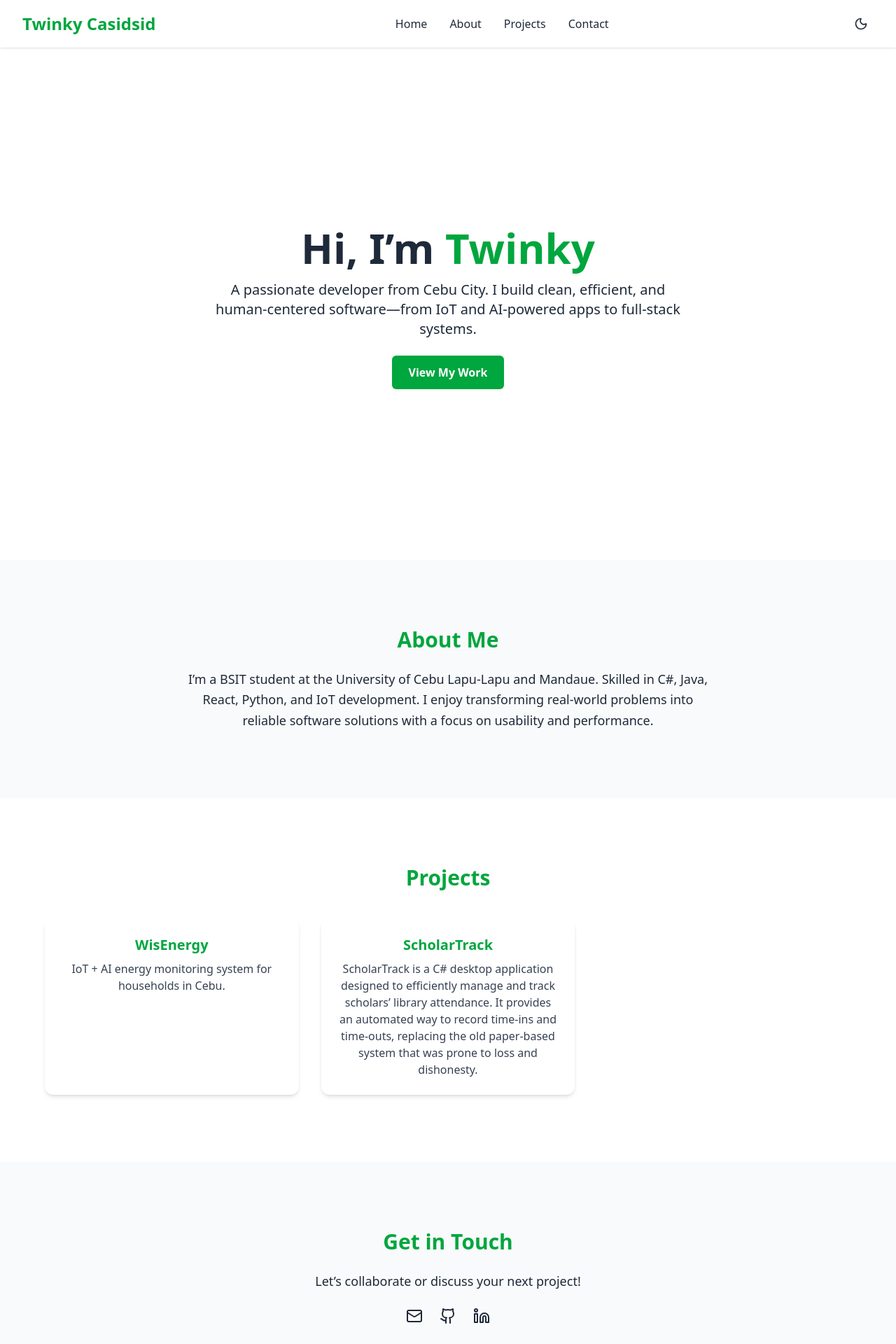
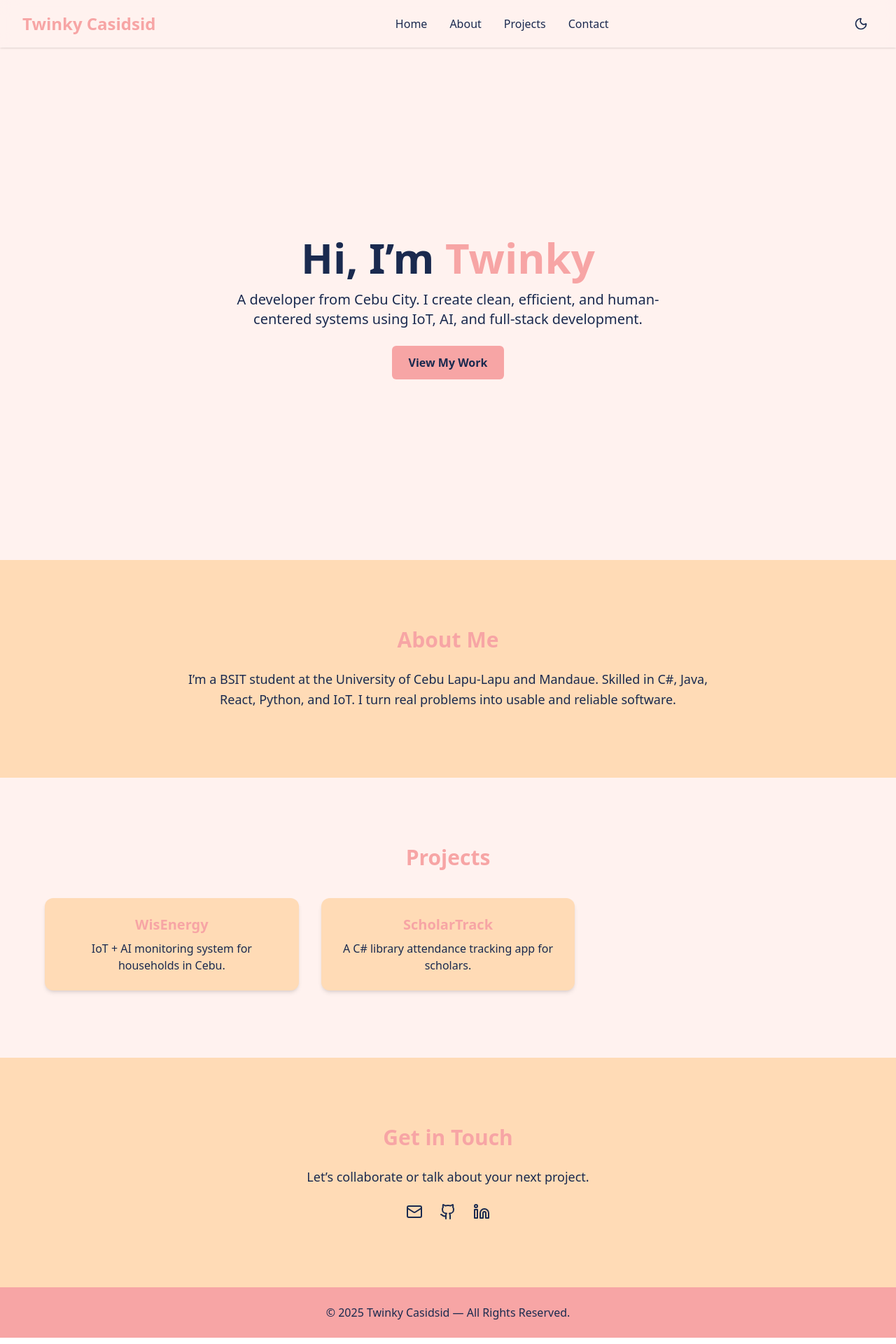
Before and after one commit to twinkycasidsid/twinkyportfolio, a React (Vite) app: page / in a window 1280 px wide. Shown: the top 1920 px of the page at 70% size. Built offline with nearby package versions, Linux system fonts and the light colour scheme.

Commit message:
Implement dark mode toggle and update styles for improved UI consistency

```diff
--- a/src/index.css
+++ b/src/index.css
@@ -1,16 +1,22 @@
 @import "tailwindcss";
 
 @theme {
---color-border: hsl(var(--border))
---color-background: hsl(var(--background))
---color-foreground: hsl(var(--foreground))
+  /* Light Mode */
+  --background: 230 49% 21%;          /* #1A2A4F */
+  --foreground: 0 0% 98%;
 
---color-primary: hsl(var(--primary))
---color-primary-foreground: hsl(var(--primary-foreground))
+  --primary: 0 68% 82%;               /* #F7A5A5 */
+  --primary-foreground: 240 5% 20%;
 
---color-card: hsl(var(--card))
---color-card-foreground: hsl(var(--card-foreground))
+  --card: 27 100% 86%;                /* #FFDBB6 */
+  --card-foreground: 240 5% 15%;
 
+  --secondary: 10 100% 97%;           /* #FFF2EF */
+  --secondary-foreground: 240 5% 20%;
+
+  --border: 0 0% 100% / 20%;
+
+  /* Animation tokens */
   --animate-float: float 6s ease-in-out infinite;
   --animate-pulse-subtle: pulse-subtle 4s ease-in-out infinite;
   --animate-fade-in: fade-in 0.7s ease-out forwards;
@@ -21,26 +27,44 @@
   --animate-meteor: meteor 5s linear infinite;
 
   @keyframes float {
-  0%, 100% {
-    transform: translateY(0);
+    0%, 100% { transform: translateY(0) }
+    50% { transform: translateY(-10px) }
   }
-  50% {
-    transform: translateY(-10px); }}
+
   @keyframes pulse-subtle {
-  0%, 100% {
-    opacity: 1; }
-  50% {
-    opacity: 0.8; }}
+    0%, 100% { opacity: 1 }
+    50% { opacity: 0.8 }
+  }
+
   @keyframes fade-in {
-  0% {
-    opacity: 0; }
-  100% {
-    opacity: 1; }}
+    0% { opacity: 0 }
+    100% { opacity: 1 }
+  }
+
   @keyframes meteor {
     0% {
-    transform: translateX(-100%)
-    translateY(0) rotate(45deg); opacity: 1; }
+      transform: translateX(-100%) translateY(0) rotate(45deg);
+      opacity: 1;
+    }
     100% {
-    transform: translateX(100%)
-    translateY(200%) rotate(45deg); opacity: 0; }}
+      transform: translateX(100%) translateY(200%) rotate(45deg);
+      opacity: 0;
     }
+  }
+}
+
+.dark {
+  --background: 230 35% 10%;
+  --foreground: 0 0% 98%;
+
+  --primary: 0 68% 72%;
+  --primary-foreground: 240 5% 10%;
+
+  --card: 230 30% 15%;
+  --card-foreground: 0 0% 98%;
+
+  --secondary: 10 40% 20%;
+  --secondary-foreground: 0 0% 95%;
+
+  --border: 0 0% 100% / 15%;
+}
--- a/src/pages/Home.jsx
+++ b/src/pages/Home.jsx
@@ -4,127 +4,142 @@ import { Github, Linkedin, Mail, Sun, Moon } from "lucide-react";
 export const Home = () => {
   const [darkMode, setDarkMode] = useState(false);
 
+  const toggleDark = () => {
+    setDarkMode(!darkMode);
+    document.documentElement.classList.toggle("dark");
+  };
+
   return (
     <div
-      className={`${
-        darkMode ? "bg-gray-900 text-white" : "bg-white text-gray-800"
-      } min-h-screen transition-colors duration-300`}
+      className={`min-h-screen transition-colors duration-300
+      ${darkMode ? "bg-[#1A2A4F] text-[#FFF2EF]" : "bg-[#FFF2EF] text-[#1A2A4F]"}`}
     >
       {/* Navbar */}
-      <nav className="flex justify-between items-center px-8 py-4 shadow-sm fixed top-0 left-0 w-full bg-opacity-80 backdrop-blur-md z-50">
-        <h1 className="text-2xl font-bold text-green-600">Twinky Casidsid</h1>
+      <nav
+        className={`flex justify-between items-center px-8 py-4 shadow-sm fixed top-0 left-0 w-full backdrop-blur-md z-50
+        ${darkMode ? "bg-[#1A2A4F]/80" : "bg-[#FFF2EF]/80"}`}
+      >
+        <h1 className="text-2xl font-bold text-[#F7A5A5]">Twinky Casidsid</h1>
+
         <ul className="hidden md:flex space-x-8 font-medium">
           {["Home", "About", "Projects", "Contact"].map((item) => (
             <li key={item}>
               <a
                 href={`#${item.toLowerCase()}`}
-                className="hover:text-green-600"
+                className="hover:text-[#F7A5A5] transition"
               >
                 {item}
               </a>
             </li>
           ))}
         </ul>
+
         <button
-          onClick={() => setDarkMode(!darkMode)}
-          className="p-2 rounded-full hover:bg-gray-200 dark:hover:bg-gray-800 transition"
+          onClick={toggleDark}
+          className="p-2 rounded-full hover:bg-[#FFDBB6] transition"
         >
           {darkMode ? <Sun size={20} /> : <Moon size={20} />}
         </button>
       </nav>
 
-      {/* Hero Section */}
+      {/* Hero */}
       <section
         id="home"
         className="flex flex-col justify-center items-center text-center min-h-screen px-6 pt-20"
       >
         <h2 className="text-4xl md:text-6xl font-bold mb-4">
-          Hi, I’m <span className="text-green-600">Twinky</span>
+          Hi, I’m <span className="text-[#F7A5A5]">Twinky</span>
         </h2>
+
         <p className="text-lg md:text-xl max-w-2xl mb-6">
-          A passionate developer from Cebu City. I build clean, efficient, and
-          human-centered software—from IoT and AI-powered apps to full-stack
-          systems.
+          A developer from Cebu City. I create clean, efficient, and
+          human-centered systems using IoT, AI, and full-stack development.
         </p>
+
         <a
           href="#projects"
-          className="bg-green-600 text-white px-6 py-3 rounded-md font-semibold hover:scale-105 transition-transform"
+          className="bg-[#F7A5A5] text-[#1A2A4F] px-6 py-3 rounded-md font-semibold
+          hover:scale-105 transition-transform"
         >
           View My Work
         </a>
       </section>
 
-      {/* About Section */}
+      {/* About */}
       <section
         id="about"
-        className="py-24 px-6 text-center bg-gray-50 dark:bg-gray-800"
+        className={`py-24 px-6 text-center
+        ${darkMode ? "bg-[#1A2A4F]" : "bg-[#FFDBB6]"} `}
       >
-        <h2 className="text-3xl font-bold mb-6 text-green-600">About Me</h2>
+        <h2 className="text-3xl font-bold mb-6 text-[#F7A5A5]">About Me</h2>
+
         <p className="max-w-3xl mx-auto text-lg leading-relaxed">
           I’m a BSIT student at the University of Cebu Lapu-Lapu and Mandaue.
-          Skilled in C#, Java, React, Python, and IoT development. I enjoy
-          transforming real-world problems into reliable software solutions with
-          a focus on usability and performance.
+          Skilled in C#, Java, React, Python, and IoT. I turn real problems into
+          usable and reliable software.
         </p>
       </section>
 
-      {/* Projects Section */}
+      {/* Projects */}
       <section id="projects" className="py-24 px-6 text-center">
-        <h2 className="text-3xl font-bold mb-10 text-green-600">Projects</h2>
+        <h2 className="text-3xl font-bold mb-10 text-[#F7A5A5]">Projects</h2>
+
         <div className="grid md:grid-cols-3 gap-8 max-w-6xl mx-auto">
           {[
             {
               title: "WisEnergy",
-              desc: "IoT + AI energy monitoring system for households in Cebu.",
+              desc: "IoT + AI monitoring system for households in Cebu.",
             },
-
             {
               title: "ScholarTrack",
-              desc: "ScholarTrack is a C# desktop application designed to efficiently manage and track scholars’ library attendance. It provides an automated way to record time-ins and time-outs, replacing the old paper-based system that was prone to loss and dishonesty.",
+              desc: "A C# library attendance tracking app for scholars.",
             },
           ].map((p, i) => (
             <div
               key={i}
-              className="bg-white dark:bg-gray-900 shadow-md rounded-xl p-6 hover:shadow-xl transition-all"
+              className={`rounded-xl p-6 shadow-md hover:shadow-xl transition-all
+              ${darkMode ? "bg-[#1A2A4F]" : "bg-[#FFDBB6]"} `}
             >
-              <h3 className="text-xl font-semibold text-green-600 mb-2">
+              <h3 className="text-xl font-semibold text-[#F7A5A5] mb-2">
                 {p.title}
               </h3>
-              <p className="text-gray-700 dark:text-gray-300">{p.desc}</p>
+              <p>{p.desc}</p>
             </div>
           ))}
         </div>
       </section>
 
-      {/* Contact Section */}
+      {/* Contact */}
       <section
         id="contact"
-        className="py-24 px-6 text-center bg-gray-50 dark:bg-gray-800"
+        className={`py-24 px-6 text-center
+        ${darkMode ? "bg-[#1A2A4F]" : "bg-[#FFDBB6]"} `}
       >
-        <h2 className="text-3xl font-bold mb-6 text-green-600">Get in Touch</h2>
+        <h2 className="text-3xl font-bold mb-6 text-[#F7A5A5]">Get in Touch</h2>
+
         <p className="text-lg mb-6">
-          Let’s collaborate or discuss your next project!
+          Let’s collaborate or talk about your next project.
         </p>
+
         <div className="flex justify-center space-x-6">
-          <a
-            href="mailto:twinkycasidsid@example.com"
-            className="hover:text-green-600"
-          >
+          <a className="hover:text-[#F7A5A5]" href="mailto:twinkycasidsid@example.com">
             <Mail size={24} />
           </a>
+
           <a
             href="https://github.com/twinkycasidsid"
             target="_blank"
             rel="noreferrer"
-            className="hover:text-green-600"
+            className="hover:text-[#F7A5A5]"
           >
             <Github size={24} />
           </a>
+
           <a
             href="https://linkedin.com/in/twinkycasidsid"
             target="_blank"
             rel="noreferrer"
-            className="hover:text-green-600"
+            className="hover:text-[#F7A5A5]"
           >
             <Linkedin size={24} />
           </a>
@@ -132,7 +147,7 @@ export const Home = () => {
       </section>
 
       {/* Footer */}
-      <footer className="py-6 text-center bg-green-600 text-white">
+      <footer className="py-6 text-center bg-[#F7A5A5] text-[#1A2A4F]">
         © {new Date().getFullYear()} Twinky Casidsid — All Rights Reserved.
       </footer>
     </div>
```
Lines whose indentation alone changed are shown as unchanged.
